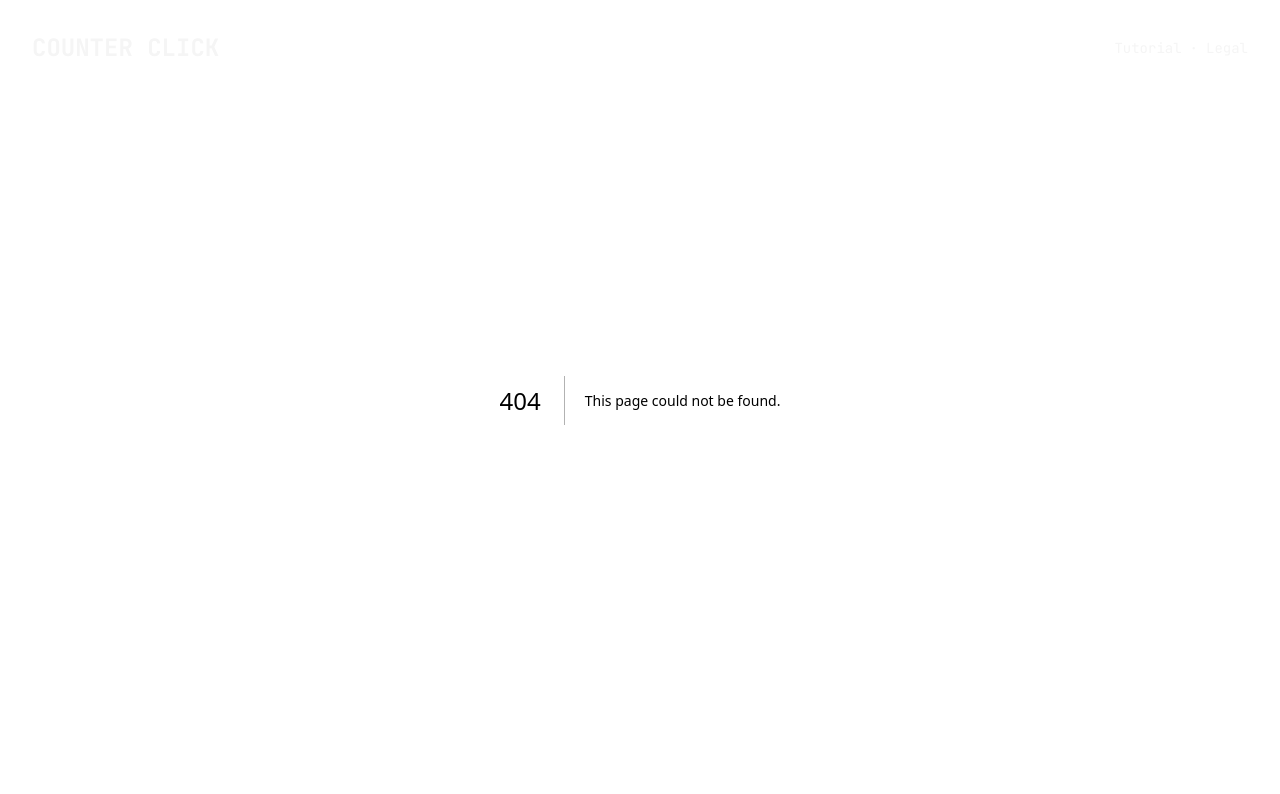
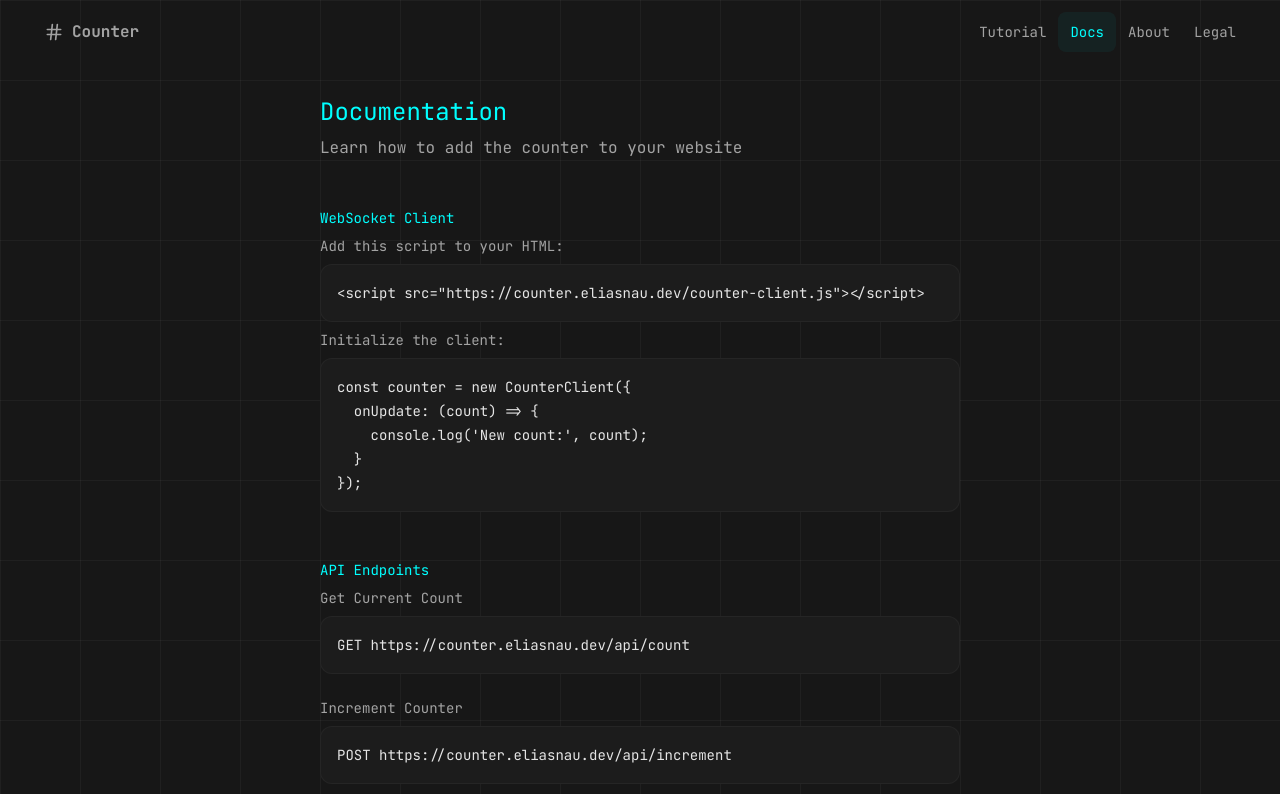
Before and after one commit to eliasnau/counter, a Next.js app: page /docs in a window 1280 px wide. Before the commit this address had no page. Shown: the top 794 px of the page. Built offline with nearby package versions, Linux system fonts and the light colour scheme.

Commit message:
feat: some changes

```diff
--- /dev/null
+++ b/src/app/(stuff)/docs/page.tsx
@@ -0,0 +1,151 @@
+export default function Docs() {
+  return (
+    <div className="min-h-screen bg-[#171717] pt-24 pb-12 bg-grid">
+      <div className="max-w-2xl mx-auto px-4 space-y-12 relative">
+        {/* Header */}
+        <div className="space-y-2">
+          <h1 className="font-mono text-2xl text-[#00FFFF]">Documentation</h1>
+          <p className="font-mono text-neutral-400">
+            Learn how to add the counter to your website
+          </p>
+        </div>
+
+        {/* WebSocket Client */}
+        <div className="space-y-2">
+          <p className="font-mono text-left text-sm text-[#00FFFF]">
+            WebSocket Client
+          </p>
+          <p className="font-mono text-left text-sm text-neutral-400">
+            Add this script to your HTML:
+          </p>
+          <pre className="bg-[#1c1c1c] p-4 rounded-xl overflow-x-auto border border-white/[0.04]">
+            <code className="text-sm text-neutral-200">
+              {`<script src="https://counter.eliasnau.dev/counter-client.js"></script>`}
+            </code>
+          </pre>
+          <p className="font-mono text-left text-sm text-neutral-400 mt-4">
+            Initialize the client:
+          </p>
+          <pre className="bg-[#1c1c1c] p-4 rounded-xl overflow-x-auto border border-white/[0.04]">
+            <code className="text-sm text-neutral-200">
+{`const counter = new CounterClient({
+  onUpdate: (count) => {
+    console.log('New count:', count);
+  }
+});`}
+            </code>
+          </pre>
+        </div>
+
+        {/* API Endpoints */}
+        <div className="space-y-2">
+          <p className="font-mono text-left text-sm text-[#00FFFF]">
+            API Endpoints
+          </p>
+
+          <div className="space-y-6">
+            <div className="space-y-2">
+              <p className="font-mono text-left text-sm text-neutral-400">
+                Get Current Count
+              </p>
+              <pre className="bg-[#1c1c1c] p-4 rounded-xl overflow-x-auto border border-white/[0.04]">
+                <code className="text-sm text-neutral-200">
+                  GET https://counter.eliasnau.dev/api/count
+                </code>
+              </pre>
+            </div>
+
+            <div className="space-y-2">
+              <p className="font-mono text-left text-sm text-neutral-400">
+                Increment Counter
+              </p>
+              <pre className="bg-[#1c1c1c] p-4 rounded-xl overflow-x-auto border border-white/[0.04]">
+                <code className="text-sm text-neutral-200">
+                  POST https://counter.eliasnau.dev/api/increment
+                </code>
+              </pre>
+              <p className="font-mono text-left text-sm text-neutral-400 mt-2">
+                Request body:
+              </p>
+              <pre className="bg-[#1c1c1c] p-4 rounded-xl overflow-x-auto border border-white/[0.04]">
+                <code className="text-sm text-neutral-200">
+{`{
+  "value": 1  // number between -6 and 3
+}`}
+                </code>
+              </pre>
+            </div>
+          </div>
+        </div>
+
+        {/* React Example */}
+        <div className="space-y-2">
+          <p className="font-mono text-left text-sm text-[#00FFFF]">
+            React Integration
+          </p>
+          <p className="font-mono text-left text-sm text-neutral-400">
+            Example React component:
+          </p>
+          <pre className="bg-[#1c1c1c] p-4 rounded-xl overflow-x-auto border border-white/[0.04]">
+            <code className="text-sm text-neutral-200">
+{`import { useEffect, useState } from 'react';
+
+export function Counter() {
+  const [count, setCount] = useState(0);
+
+  useEffect(() => {
+    const script = document.createElement('script');
+    script.src = 'https://counter.eliasnau.dev/counter-client.js';
+    script.async = true;
+
+    script.onload = () => {
+      const counter = new window.CounterClient({
+        onUpdate: setCount
+      });
+
+      return () => counter.disconnect();
+    };
+
+    document.body.appendChild(script);
+    return () => {
+      document.body.removeChild(script);
+    };
+  }, []);
+
+  return (
+    <div>
+      <h1>{count.toString().padStart(7, '0')}</h1>
+    </div>
+  );
+}`}
+            </code>
+          </pre>
+        </div>
+
+        {/* Limitations */}
+        <div className="space-y-2">
+          <p className="font-mono text-left text-sm text-[#00FFFF]">
+            Limitations
+          </p>
+          <div className="space-y-1">
+            <p className="font-mono text-left text-sm text-neutral-400">
+              • 500ms cooldown between actions
+            </p>
+            <p className="font-mono text-left text-sm text-neutral-400">
+              • Values must be between -6 and +3
+            </p>
+            <p className="font-mono text-left text-sm text-neutral-400">
+              • Counter cannot go below 0
+            </p>
+            <p className="font-mono text-left text-sm text-neutral-400">
+              • Maximum 100 requests per minute per IP
+            </p>
+          </div>
+        </div>
+
+        {/* Grid Overlay */}
+        <div className="fixed inset-0 pointer-events-none bg-grid-small opacity-20" />
+      </div>
+    </div>
+  )
+}
--- a/src/app/api/increment/route.ts
+++ b/src/app/api/increment/route.ts
@@ -1,3 +1,4 @@
+/* eslint-disable react/no-unescaped-entities */
 import { Client, Databases } from 'node-appwrite';
 import { NextResponse } from 'next/server';
 
@@ -45,6 +46,7 @@ export async function POST(request: Request) {
           COUNTER_ID
         );
       } catch (getError) {
+        console.log('Document not found, creating new one');
         // If document doesn't exist, create it with initial count of 0
         currentDoc = await databases.createDocument(
           DATABASE_ID,
--- a/src/app/counter-client.js/route.ts
+++ b/src/app/counter-client.js/route.ts
@@ -1,8 +1,6 @@
 import { NextResponse } from 'next/server';
-import { headers } from 'next/headers';
 
 export async function GET() {
-  const headersList = headers();
   const host = 'localhost:3000';
   const protocol = host.includes('localhost') ? 'http' : 'https';
 
--- a/src/app/legal/terms-of-service/page.tsx
+++ b/src/app/legal/terms-of-service/page.tsx
@@ -1,6 +1,7 @@
+/* eslint-disable react/no-unescaped-entities */
+
 import Link from "next/link";
 
-/* eslint-disable react/no-unescaped-entities */
 export default function TermsOfService() {
   return (
     <main className="min-h-screen pt-24 pb-8 bg-grid">
--- /dev/null
+++ b/src/app/not-found.tsx
@@ -0,0 +1,40 @@
+import Link from 'next/link'
+import { Hash } from 'lucide-react'
+
+export default function NotFound() {
+  return (
+    <div className="min-h-screen bg-[#171717] flex flex-col items-center justify-center p-4 bg-grid">
+      <div className="space-y-8 text-center">
+        <div className="space-y-4">
+          <Hash className="w-12 h-12 text-[#00FFFF] mx-auto opacity-50" />
+
+          <h1 className="text-7xl font-mono text-[#00FFFF] font-bold">
+            404
+          </h1>
+        </div>
+
+        <div className="space-y-2">
+          <p className="text-neutral-400 font-mono">
+            This page doesn't exist in our counter.
+          </p>
+          <p className="text-neutral-400 font-mono text-sm">
+            Maybe try incrementing your way back home?
+          </p>
+        </div>
+
+        <Link
+          href="/"
+          className="inline-block px-6 py-3 bg-[#1c1c1c] text-[#00FFFF]
+                     font-mono text-sm rounded-lg border border-white/[0.04]
+                     hover:bg-[#252525] transition-colors duration-200
+                     hover:scale-105 active:scale-95"
+        >
+          Return Home
+        </Link>
+      </div>
+
+      {/* Grid Overlay */}
+      <div className="fixed inset-0 pointer-events-none bg-grid-small opacity-20" />
+    </div>
+  )
+}
--- a/src/components/Counter.tsx
+++ b/src/components/Counter.tsx
@@ -4,7 +4,7 @@ import React, { useState, useEffect } from 'react';
 import { NumberColumn } from './NumberColumn';
 import { CooldownBar } from './CooldownBar';
 import { ActionGrid } from './ActionGrid';
-import { anonymousLogin, incrementCounter, getCounter, subscribeToCounter } from '@/lib/appwrite';
+import { incrementCounter, getCounter, subscribeToCounter } from '@/lib/appwrite';
 import { PoweredByBadge } from './PoweredByBadge';
 
 export function Counter() {
@@ -12,7 +12,6 @@ export function Counter() {
   const [cooldown, setCooldown] = useState(false);
   const [isButtonDisabled, setIsButtonDisabled] = useState(false);
   const [timeLeft, setTimeLeft] = useState(0);
-  const [userId, setUserId] = useState<string | null>(null);
   const [isLoading, setIsLoading] = useState(true);
   const [isRequesting, setIsRequesting] = useState(false);
   const [demotivationalMessage, setDemotivationalMessage] = useState<{id: number, text: string, isLeaving: boolean} | null>(null);
--- a/src/components/Navbar.tsx
+++ b/src/components/Navbar.tsx
@@ -1,30 +1,73 @@
 'use client'
 
 import Link from 'next/link'
+import { usePathname } from 'next/navigation'
+import { motion } from 'framer-motion'
+import { Hash } from 'lucide-react'
 
 export function Navbar() {
+  const pathname = usePathname()
+
+  const links = [
+    { href: '/tutorial', label: 'Tutorial' },
+    { href: '/docs', label: 'Docs' },
+    { href: '/about', label: 'About' },
+    { href: '/legal', label: 'Legal' },
+  ]
+
   return (
-    <nav className="w-full h-16 sm:h-24 flex items-center justify-between fixed top-0 left-0 z-50 px-4 sm:px-8">
-      <Link href="/" className="flex items-center gap-3 sm:gap-4">
-        <span className="font-mono text-neutral-100 text-xl sm:text-2xl font-bold uppercase">
-          Counter Click
-        </span>
-      </Link>
+    <nav className="fixed top-0 left-0 right-0 z-50">
+      <div className="mx-auto px-4 sm:px-6 lg:px-8">
+        <div className="flex h-16 items-center justify-between">
+          {/* Logo/Home Link */}
+          <Link
+            href="/"
+            className={`flex items-center space-x-2 px-3 py-2 rounded-lg
+              ${pathname === '/' ? 'text-[#00FFFF]' : 'text-neutral-400 hover:text-neutral-200'}
+            `}
+          >
+            <Hash className="w-5 h-5" />
+            <span className="font-mono font-bold">Counter</span>
+          </Link>
 
-      <div className="flex items-center gap-2">
-        <Link
-          href="/tutorial"
-          className="font-mono text-neutral-100 hover:underline focus-visible:underline sm:text-sm text-xs"
-        >
-          Tutorial
-        </Link>
-        <span className="text-neutral-100 text-sm">·</span>
-        <Link
-          href="/legal"
-          className="font-mono text-neutral-100 hover:underline focus-visible:underline sm:text-sm text-xs"
-        >
-          Legal
-        </Link>
+          {/* Navigation Links */}
+          <div className="flex items-center">
+            {links.map(({ href, label }) => {
+              const isActive = pathname === href
+
+              return (
+                <Link
+                  key={href}
+                  href={href}
+                  className="relative px-3 py-2 group"
+                >
+                  <span
+                    className={`relative z-10 text-sm font-mono transition-colors duration-200
+                      ${isActive ? 'text-[#00FFFF]' : 'text-neutral-400 group-hover:text-neutral-200'}
+                    `}
+                  >
+                    {label}
+                  </span>
+
+                  {isActive && (
+                    <motion.div
+                      layoutId="navbar-active"
+                      className="absolute inset-0 rounded-lg"
+                      style={{
+                        background: 'rgba(0, 255, 255, 0.05)',
+                      }}
+                      transition={{
+                        type: "spring",
+                        stiffness: 500,
+                        damping: 30
+                      }}
+                    />
+                  )}
+                </Link>
+              )
+            })}
+          </div>
+        </div>
       </div>
     </nav>
   )
```
